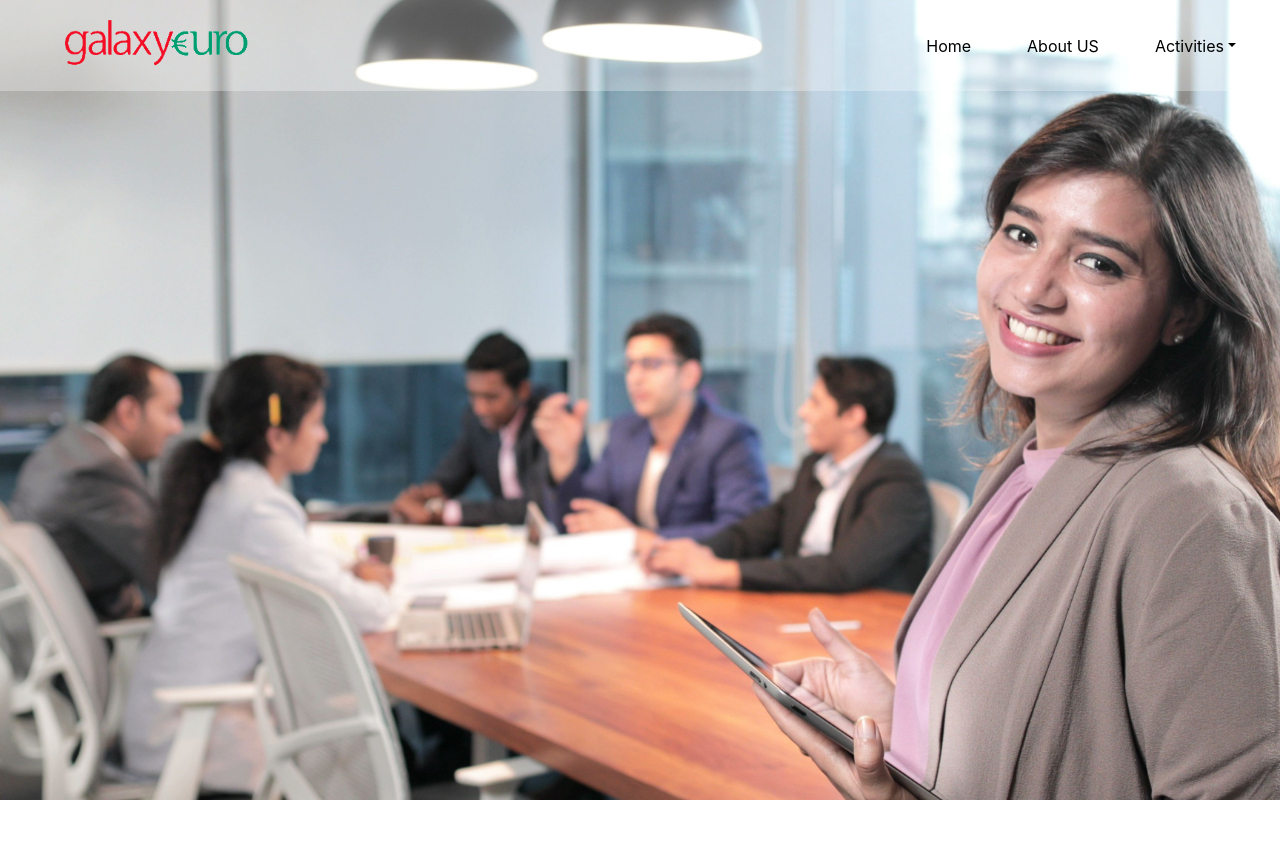
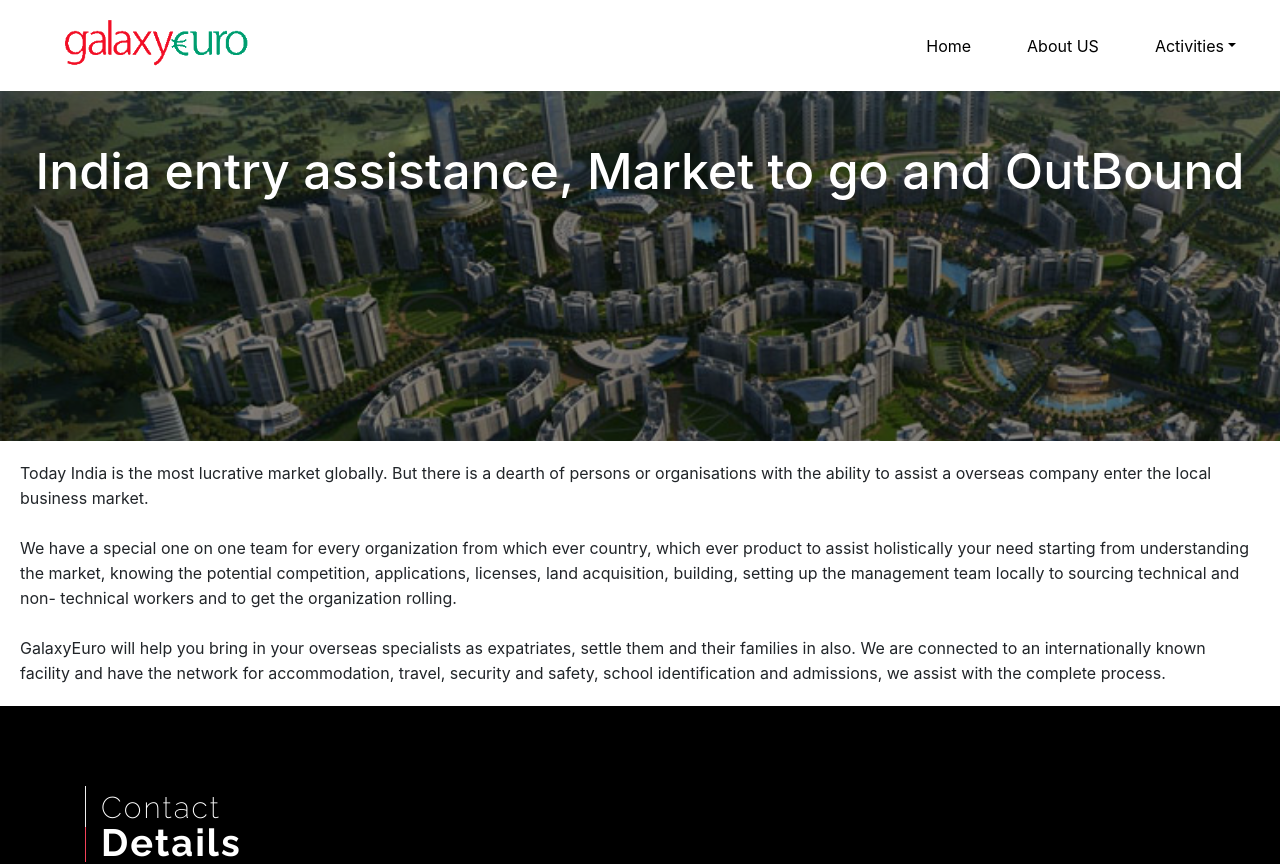
Before and after one commit to KarumuriVinodh/GalaxyEuro, an Angular app: page /#/antarastriya in a window 1280 px wide. Before the commit this address led to /#/. Shown: the top 864 px of the page. Built offline with nearby package versions, Linux system fonts and the light colour scheme.

Commit message:
Update dharmaadikaritva.component.scss
cide

```diff
--- a/src/app/components/dharmaadikaritva/dharmaadikaritva.component.scss
+++ b/src/app/components/dharmaadikaritva/dharmaadikaritva.component.scss
@@ -1,46 +1,3 @@
-// .leftdiv-page-content {
-//     padding: 30px 50px;
-//     font-size: 16px;
-//     line-height: 25px;
-//     margin-bottom: 0px;
-//     text-align: justify;
-// }
-// .rightdiv-page-content {
-//   padding: 30px 30px;
-//   font-size: 16px;
-//   line-height: 25px;
-//   margin-bottom: 0px;
-//   text-align: justify;
-// }
-// h1{
-//   color:#06295e;
-//   padding-left: 50px;
-//   padding-top: 20px;
-// }
-// .activity-image{
-//   height: 100% !important;
-//   padding: 20px;
-//   width: 100% !important;
-// }
-// .activity-div,.activity-div>h1{transition:1s all}body{background-color:#222;color:#fff}.activity-div{text-align:left;overflow:hidden;padding-bottom:5%}.activity-div>h1{cursor:default;font-size:10vw;margin:2% 0 0}.activity-div a{transition:.25s all;text-decoration:none;color:#fff;margin:10px 0;font-size:3vw}.activity-div div{position:relative}@keyframes transitionLeft{100%{left:0}}@keyframes transitionRight{100%{right:0}}
-
-
-// .activity-div div:nth-child(odd) {
-//   right: 60%;
-//   animation: 1s transitionRight forwards;
-// }
-
-// .activity-div div:nth-child(even) {
-//   left: 60%;
-//   animation: 1s transitionLeft forwards;
-// }
-
-// .activity-div div:nth-child(1) { animation-delay: 0.5s; }
-// .activity-div div:nth-child(2) { animation-delay: 1.0s; }
-// .activity-div div:nth-child(3) { animation-delay: 2.5s; }
-// .activity-div div:nth-child(4) { animation-delay: 3.0s; }
-
-
 .page-container{
 
     height: 350px;
@@ -63,7 +20,8 @@
         object-position: top;
         position: absolute;
         left: 0;
-        top: 0;;
+        top: 0;
+        filter: brightness(50%);
     }
   }
 
```
